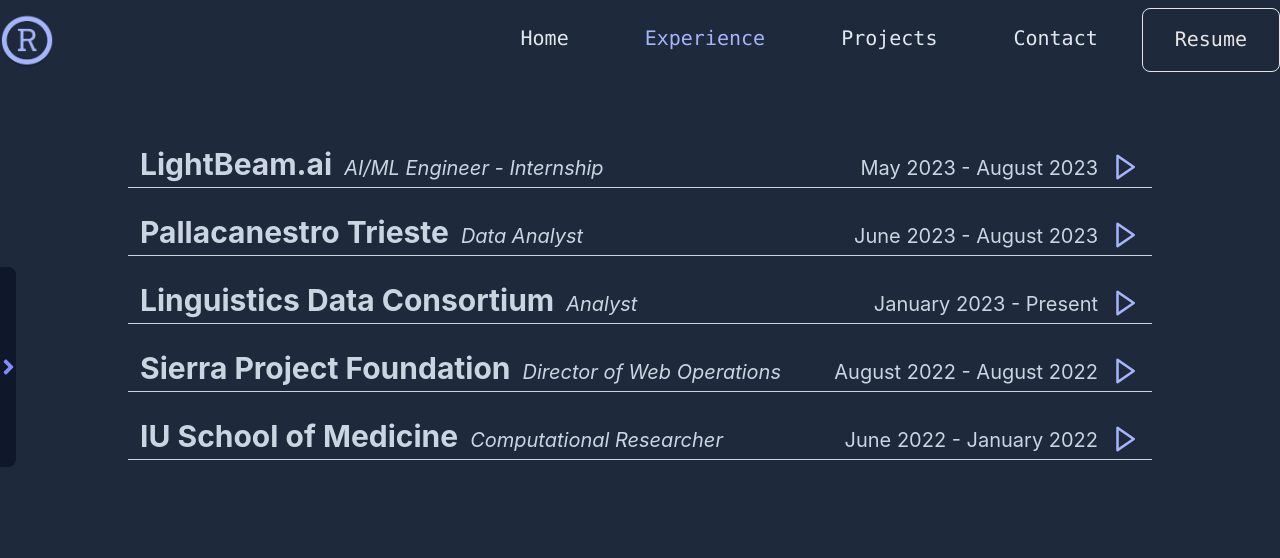
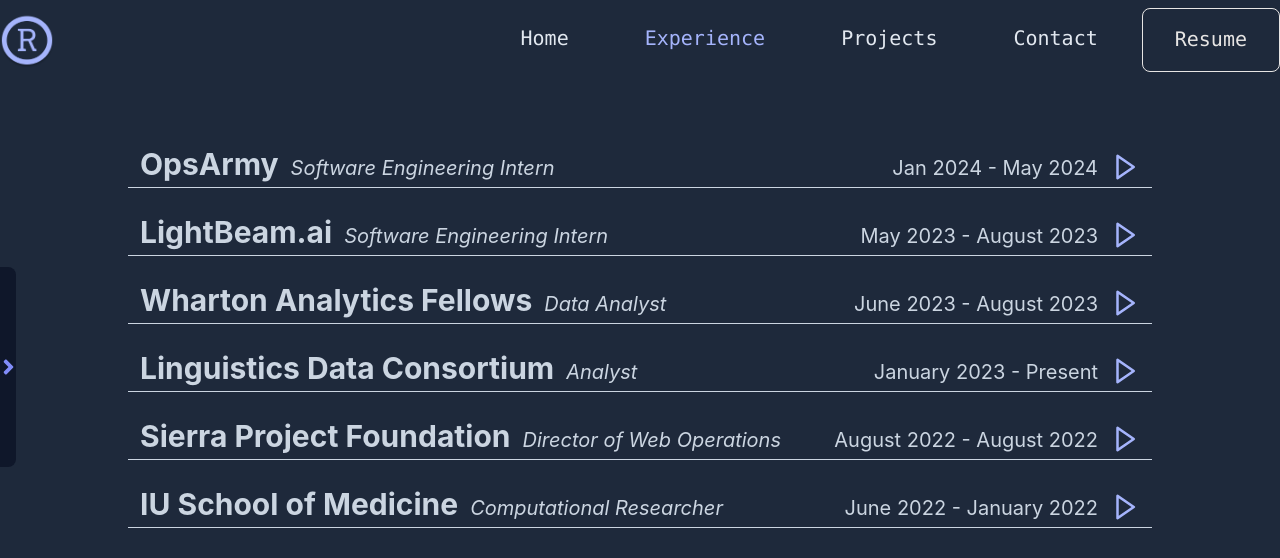
Before and after one commit to roycesun7/Portfolio_Site, a React (Vite) app: page / in a window 1280 px wide. Both pictures are taken after a click on the element "Experience". Shown: the top 558 px of the page. Built offline with nearby package versions, Linux system fonts and the light colour scheme.

Commit message:
update experience

```diff
--- a/src/pages/Experience.jsx
+++ b/src/pages/Experience.jsx
@@ -6,8 +6,18 @@
     let experiences = [
       {
         id: 0,
+        title: "OpsArmy",
+        subtitle: "Software Engineering Intern",
+        date: "Jan 2024 - May 2024",
+        description: [
+          "In progress..."
+        ]
+      },
+
+      {
+        id: 1,
         title: "LightBeam.ai",
-        subtitle: "AI/ML Engineer - Internship",
+        subtitle: "Software Engineering Intern",
         date: "May 2023 - August 2023",
         description: [
           "Implemented Microsoft’s Presidio SDK together with GPT-3 to autonomously analyze and anonymize personal identifiable information (PII) to protect client data",
@@ -17,8 +27,8 @@
       },
 
       {
-        id: 1,
-        title: "Pallacanestro Trieste",
+        id: 2,
+        title: "Wharton Analytics Fellows",
         subtitle: "Data Analyst",
         date: "June 2023 - August 2023",
         description: [
@@ -29,7 +39,7 @@
       },
 
       {
-        id: 2,
+        id: 3,
         title: "Linguistics Data Consortium",
         subtitle: "Analyst",
         date: "January 2023 - Present",
@@ -40,7 +50,7 @@
       },
 
       {
-        id: 3,
+        id: 4,
         title: "Sierra Project Foundation",
         subtitle: "Director of Web Operations",
         date: "August 2022 - August 2022",
@@ -51,7 +61,7 @@
       },
 
       {
-        id: 4,
+        id: 5,
         title: "IU School of Medicine",
         subtitle: "Computational Researcher",
         date: "June 2022 - January 2022",
```
